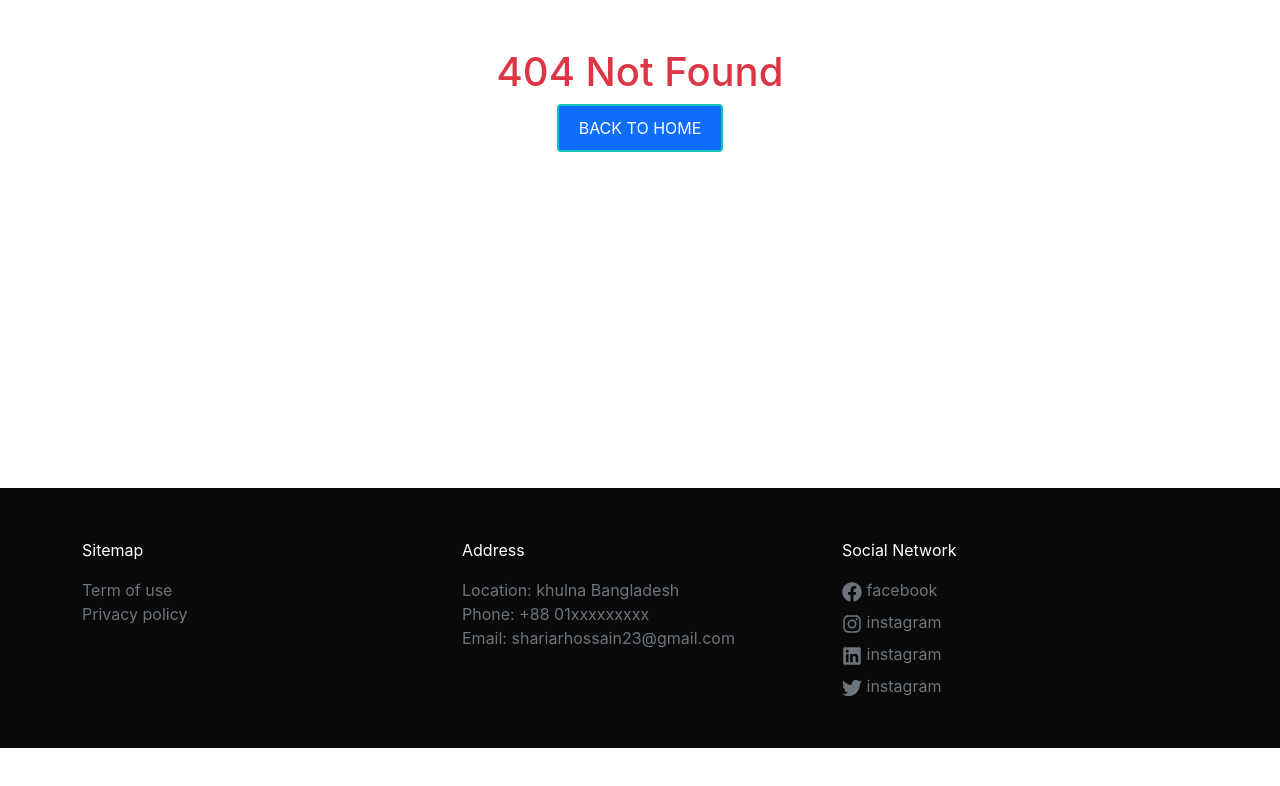
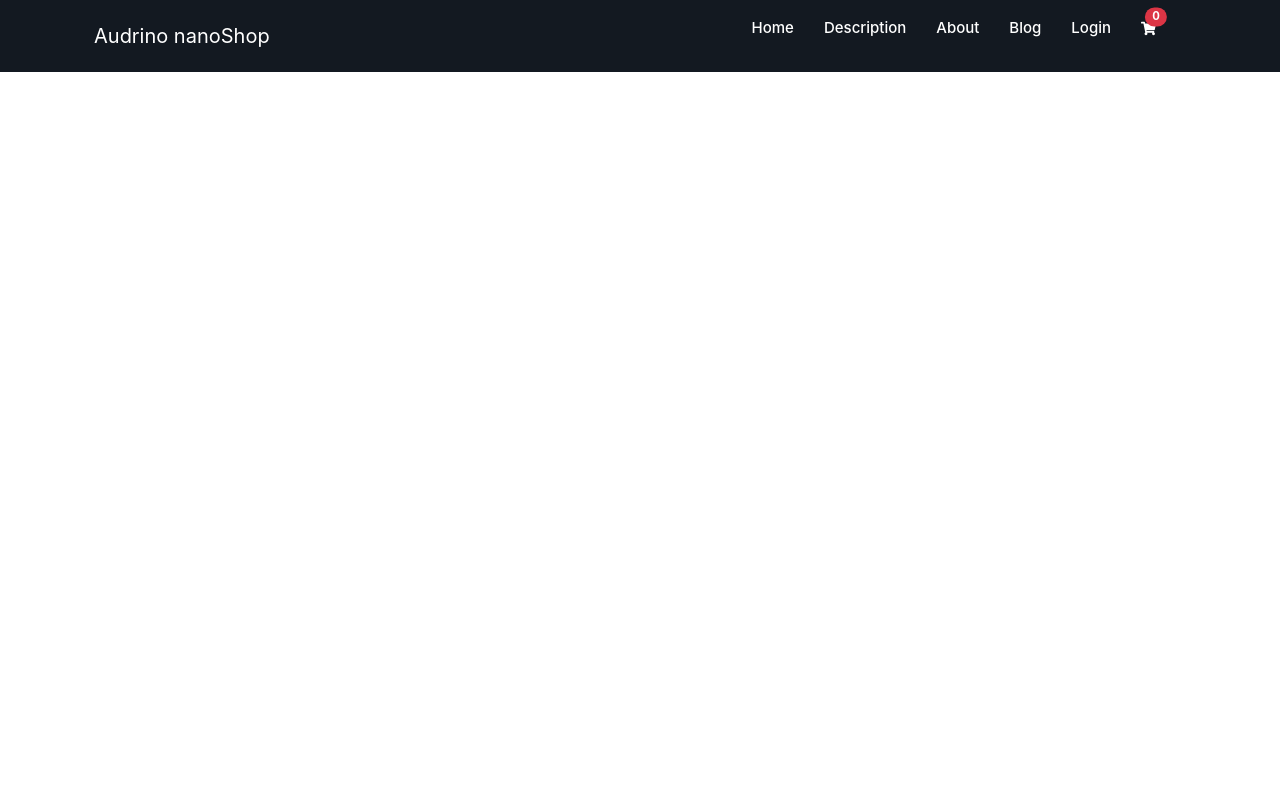
Before and after one commit to shariarhossain17/Job-project, a React (Create React App) app: page /shipping in a window 1280 px wide. Shown: the top 786 px of the page. Built offline with nearby package versions, Linux system fonts and the light colour scheme; no server answers.

Commit message:
added local storage item

```diff
--- a/src/App.js
+++ b/src/App.js
@@ -8,6 +8,7 @@ import Details from "./Components/Pages/Details";
 import Home from "./Components/Pages/Home";
 import Login from "./Components/Pages/Login";
 import Register from "./Components/Pages/Register";
+import Shipping from "./Components/Pages/Shipping";
 import NotFound from "./Components/Shared/NotFound";
 import RequireAuth from "./Components/Shared/Requireauth";
 
@@ -46,6 +47,7 @@ function App() {
           path="/adriano-product/:id"
           element={<Details></Details>}
         ></Route>
+        <Route path="/shipping" element={<Shipping></Shipping>}></Route>
         <Route path="*" element={<NotFound></NotFound>}></Route>
       </Routes>
     </div>
--- a/src/Components/Pages/Blog.js
+++ b/src/Components/Pages/Blog.js
@@ -1,8 +1,10 @@
 import Fotter from "../Shared/Fotter";
+import Header from "../Shared/Header";
 
 const Blog = () => {
     return (
         <div >
+            <Header></Header>
             <h1 style={{height:"50vh"}} className="text-center mt-5">Blog coming soon</h1>
             <Fotter></Fotter>
         </div>
--- a/src/Components/Pages/Details.js
+++ b/src/Components/Pages/Details.js
@@ -3,32 +3,48 @@ import { Card } from "react-bootstrap";
 import { useParams } from "react-router-dom";
 import "swiper/css";
 import "swiper/css/effect-creative";
+import useCart from "../../Hooks/useCart";
+import { addToStorage } from "../../Utilities/AddTodb";
 import data from "../data";
 import Fotter from "../Shared/Fotter";
+import Header from "../Shared/Header";
 
 const Details = () => {
-  const [cart,setCart] = useState(1);
-
-const { id } = useParams();
-  const product = data.find((p) => p.id == id);
+  const [cart,setCart] = useCart();
+  console.log(cart);
 
 
-  const [price,setPrice] = useState(parseInt(product.price))
-
+  const { id } = useParams();
+  const product = data.find((p) => p.id == id);
+  const [reload,setReload] = useState(false)
 
   const addToCart = () => {
-    // count = count++
-    const money = parseInt(cart * parseInt(product.price) + parseInt(product.price)) ;
-    setCart(prevCart => prevCart+1)
-    console.log(cart,price);
-    setPrice(money)
+
+    let newProduct = []
+    const exist = cart.find(c => c.id == product.id)
+    console.log(exist);
+
+    if(!exist){
+      product.quantity = 1;
+      newProduct = [...cart,product]
+    }
+    else{
+      const rest = cart.filter(c => cart.id != product.id)
+      exist.quantity = exist.quantity + 1;
+      newProduct = [...rest,exist]
+    }
+
+    addToStorage(product.id)
+    setCart(newProduct)
+    setReload(!reload)
 
 }
 
   return (
-    <div className="mt-5">
+    <div>
+      <Header></Header>
       <title title="details"></title>
-      <div className="container">
+      <div className="container mt-5">
         <div className="row d-flex justify-content-center align-items-center">
           <div className="col-md-6">
             <div className="text-center">
@@ -42,8 +58,8 @@ const { id } = useParams();
               <Card.Body>
                 <Card.Title className="mb-4">{product.name}</Card.Title>
                 <Card.Text>
-                  <h4 className="mb-4">${price}</h4>
-                  <h5>Cart: {cart}</h5>
+                  <h4 className="mb-4">${product.price}</h4>
+                  <h5>Cart:</h5>
                 </Card.Text>
                 <button className="btn-style" onClick={addToCart}>Add To Cart</button>
               </Card.Body>
--- /dev/null
+++ b/src/Components/Pages/Shipping.js
@@ -0,0 +1,18 @@
+import { getProduct } from "../../Utilities/AddTodb";
+import data from "../data";
+import Header from "../Shared/Header";
+
+const Shipping = () => {
+    const shippingData = Object.entries(getProduct())
+    // const shippingId = shippingData[0][0];
+    const orderData = data.find(d => d.id)
+    console.log(orderData);
+    return (
+        <div>
+            <Header></Header>
+
+        </div>
+    );
+};
+
+export default Shipping;
--- a/src/Components/Shared/Header.js
+++ b/src/Components/Shared/Header.js
@@ -1,37 +1,74 @@
 import { signOut } from "firebase/auth";
+import { useEffect, useState } from "react";
 import { Nav } from "react-bootstrap";
 import Container from "react-bootstrap/Container";
 import Navbar from "react-bootstrap/Navbar";
 import { useAuthState } from "react-firebase-hooks/auth";
+import { FaShoppingCart } from "react-icons/fa";
 import { Link } from "react-router-dom";
 import { HashLink } from "react-router-hash-link";
 import auth from "../../firebase.init";
+import { getProduct } from "../../Utilities/AddTodb";
 import "../Css/Header.css";
-
 
 const Navar = () => {
   const [user] = useAuthState(auth);
+
+  const [cart,setCart] = useState(0)
+  let shippingData = Object.values(getProduct())
+
+  useEffect(()=>{
+    function calculation(shipping){
+      let sum = 0;
+      for (let i = 0; i < shipping.length; i++) {
+        const element = shipping[i];
+        sum+= element
+
+      }
+      setCart(sum)
+    }
+    calculation(shippingData);
+  },[shippingData])
+
+
+
+
   const handleSignOut = () => {
     signOut(auth);
   };
   return (
     <div className="sticky-top">
-      <Navbar  className="header-bg" style={{ padding: "16px"}} expand="lg">
+      <Navbar className="header-bg" style={{ padding: "16px" }} expand="lg">
         <Container className="px-4">
-          <Navbar.Brand className="text-white" href="#home">Audrino nanoShop</Navbar.Brand>
+          <Navbar.Brand className="text-white" href="#home">
+            Audrino nanoShop
+          </Navbar.Brand>
           <Navbar.Toggle aria-controls="basic-navbar-nav" />
           <Navbar.Collapse id="basic-navbar-nav">
             <Nav className="ms-auto header-style">
               <HashLink to="/#">Home</HashLink>
               <HashLink to="/home/#description">Description</HashLink>
               <HashLink to="/home/#about">About</HashLink>
-              <Link to='/blog'>Blog</Link>
+              <Link to="/blog">Blog</Link>
 
               {user ? (
-                <a className="text-white" onClick={handleSignOut}>Logout</a>
+                <a className="text-white" onClick={handleSignOut}>
+                  Logout
+                </a>
               ) : (
                 <Link to="/login">Login</Link>
               )}
+              <Link to="/shipping">
+                <p type="button" className=" w-6 position-relative">
+                  <FaShoppingCart ></FaShoppingCart>
+                  <span className="position-absolute top-0 start-100 translate-middle badge rounded-pill bg-danger">
+                    {
+                      cart
+                    }
+                    <span className="visually-hidden">unread messages</span>
+                  </span>
+                </p>
+              </Link>
             </Nav>
           </Navbar.Collapse>
         </Container>
--- a/src/Components/Shared/Title.js
+++ b/src/Components/Shared/Title.js
@@ -4,7 +4,7 @@ const Title = ({title}) => {
     return (
         <div>
              <Helmet>
-             <title>{title} Adriano shop</title>
+             <title>{title} Adriano Shop</title>
             </Helmet>
         </div>
     );
--- /dev/null
+++ b/src/Hooks/useCart.js
@@ -0,0 +1,29 @@
+import { useEffect, useState } from 'react';
+import data from "../Components/data";
+import { getProduct } from '../Utilities/AddTodb';
+
+const useCart = () => {
+    const [cart,setCart] = useState([])
+
+    useEffect(()=>{
+        const storeCart = getProduct()
+        let newProduct = []
+
+        for (const id in storeCart) {
+            const addedCart = data.find(d => d.id == id)
+            if(addedCart){
+                const quantity = storeCart[id]
+                addedCart.quantity = quantity;
+                newProduct.push(addedCart)
+            }
+
+        }
+        setCart(newProduct)
+
+    },[])
+
+
+    return [cart,setCart]
+};
+
+export default useCart;
--- /dev/null
+++ b/src/Utilities/AddTodb.js
@@ -0,0 +1,38 @@
+const addToStorage = id => {
+    let shoppingItem = {}
+    const sortCart = localStorage.getItem("shopping-Cart")
+    if(sortCart){
+        shoppingItem = JSON.parse(sortCart)
+    }
+
+    // addedItem
+    const quantity = shoppingItem[id]
+    if(quantity){
+        const newQuantity = quantity + 1;
+        shoppingItem[id] = newQuantity;
+    }
+    else{
+        shoppingItem[id] = 1;
+    }
+
+    localStorage.setItem("shopping-Cart", JSON.stringify(shoppingItem))
+}
+
+
+// get item
+
+const getProduct = () => {
+    let shoppingItem = {}
+    const sortCart = localStorage.getItem("shopping-Cart")
+    if(sortCart){
+        shoppingItem = JSON.parse(sortCart)
+    }
+    return shoppingItem
+
+}
+
+const removeItem = id =>{
+
+}
+
+export { addToStorage, getProduct }
```
